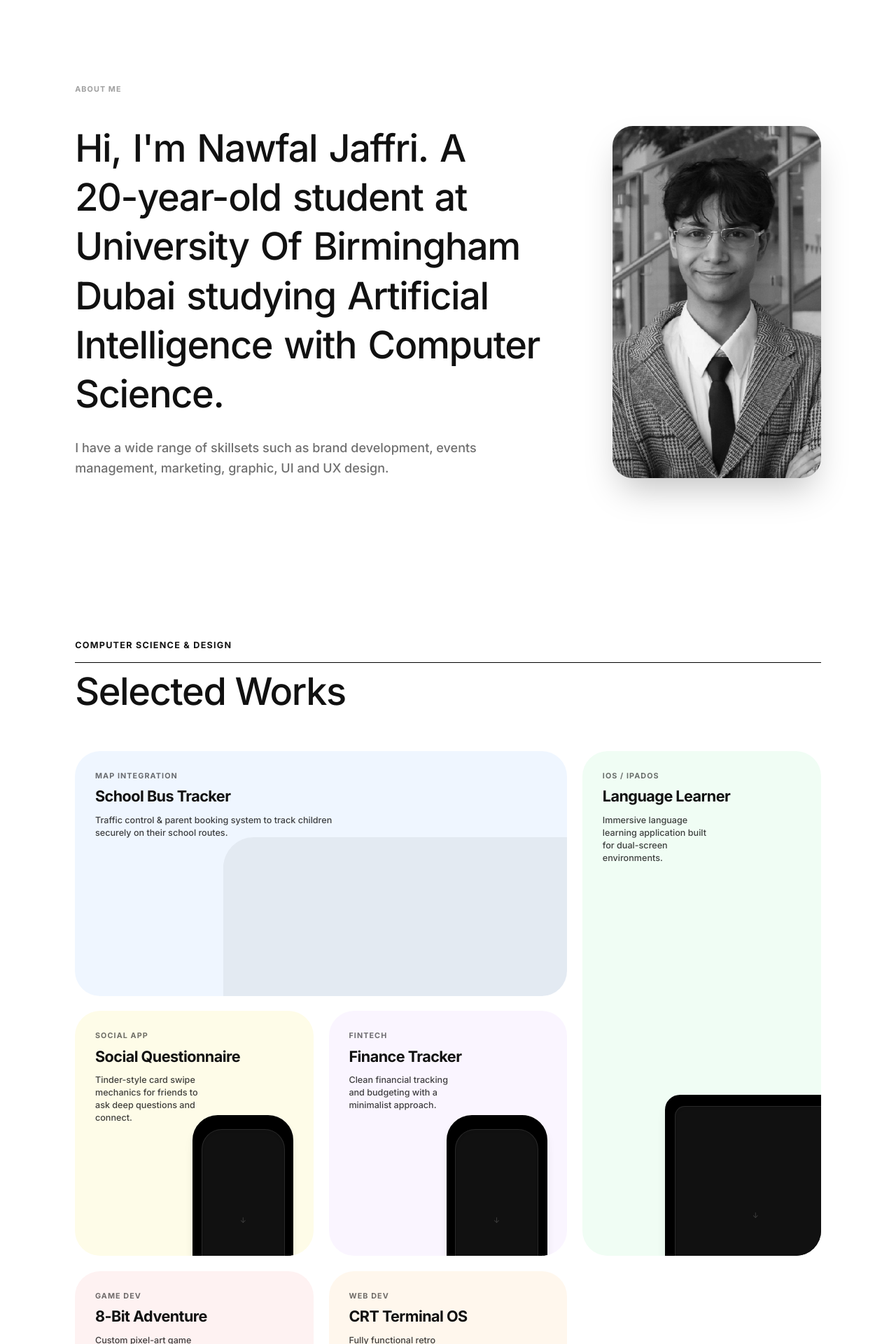
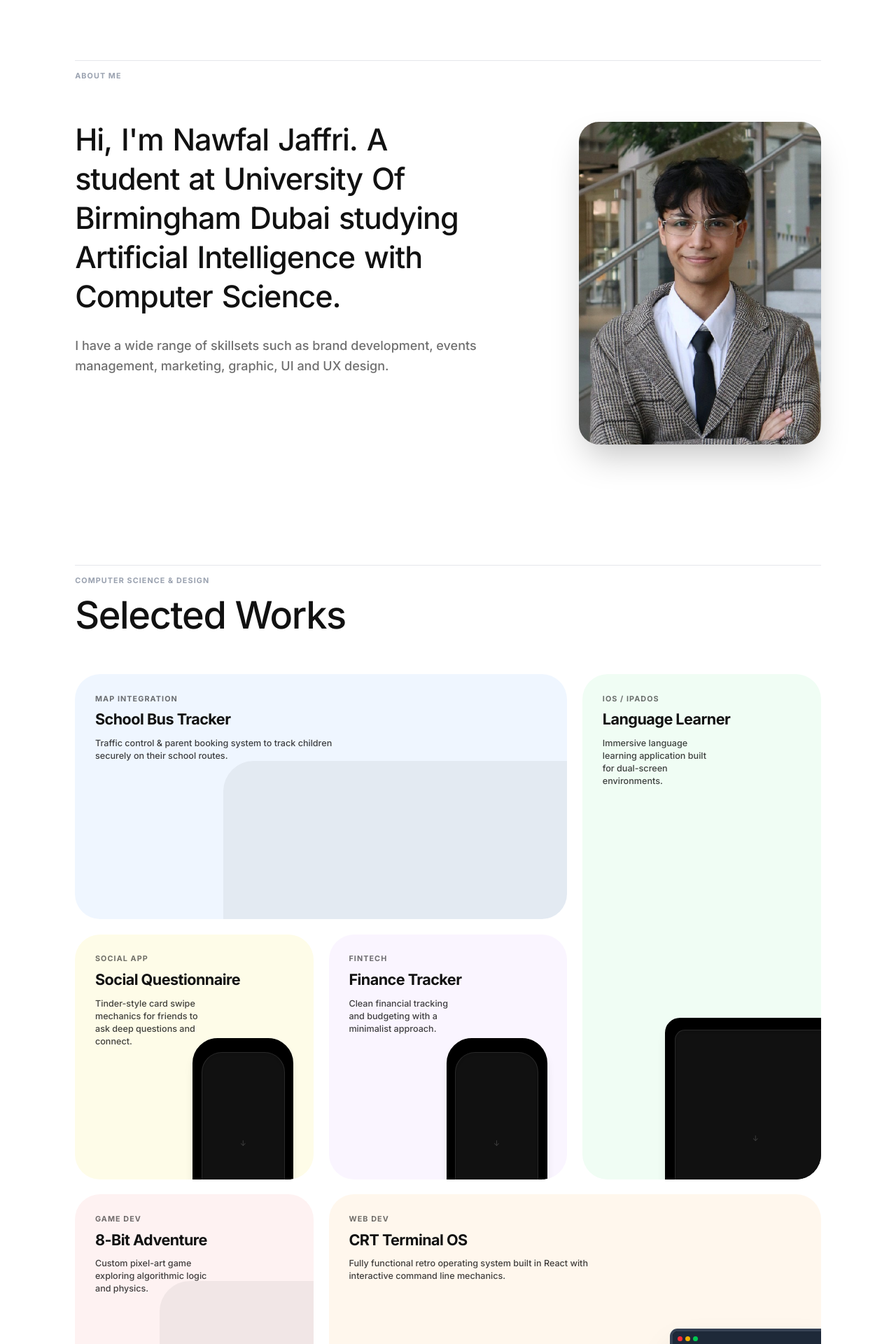
Before and after one commit to nawfaljaffri/portfolio, a Next.js app: page / in a window 1280 px wide. Shown: the part 800-2720 px from the top of the page at 70% size. Built offline with nearby package versions, Linux system fonts and the light colour scheme.

Commit message:
Fix hydration error, Experience section mobile layout, and UI polish

```diff
--- a/app/layout.tsx
+++ b/app/layout.tsx
@@ -14,7 +14,7 @@ export default function RootLayout({
 }>) {
   return (
     <html lang="en" className="h-full antialiased bg-white text-black">
-      <body className="min-h-full flex flex-col">
+      <body className="min-h-full flex flex-col" suppressHydrationWarning>
         <SmoothScroll>{children}</SmoothScroll>
       </body>
     </html>
--- a/components/ui/AboutSection.tsx
+++ b/components/ui/AboutSection.tsx
@@ -6,15 +6,17 @@ import ScrollHighlightText from '../typography/ScrollHighlightText'
 
 export default function AboutSection() {
   return (
-    <section id="about" className="w-full max-w-7xl mx-auto px-6 md:px-12 py-32 bg-white text-[#111]">
+    <section id="about" className="w-full max-w-7xl mx-auto px-6 md:px-12 py-24 bg-white text-[#111]">
       <motion.div
         initial={{ opacity: 0, y: 20 }}
         whileInView={{ opacity: 1, y: 0 }}
         viewport={{ once: true, margin: "-100px" }}
         transition={{ duration: 0.8 }}
-        className="mb-12"
+        className="mb-16"
       >
-        <span className="text-xs font-bold uppercase tracking-widest opacity-40">About Me</span>
+        <h2 className="text-xs font-bold uppercase tracking-widest border-t border-gray-200 pt-4 mb-4 text-gray-400">
+          About Me
+        </h2>
       </motion.div>
 
       <div className="grid grid-cols-1 lg:grid-cols-12 gap-12 lg:gap-24">
@@ -25,11 +27,11 @@ export default function AboutSection() {
           whileInView={{ opacity: 1, y: 0 }}
           viewport={{ once: true, margin: "-100px" }}
           transition={{ duration: 0.8, delay: 0.2 }}
-          className="lg:col-span-8 flex flex-col gap-8"
+          className="lg:col-span-7 flex flex-col gap-8"
         >
           <ScrollHighlightText
-            text="Hi, I'm Nawfal Jaffri. A 20-year-old student at University Of Birmingham Dubai studying Artificial Intelligence with Computer Science."
-            className="text-4xl md:text-5xl lg:text-6xl font-medium tracking-tight leading-[1.2]"
+            text="Hi, I'm Nawfal Jaffri. A student at University Of Birmingham Dubai studying Artificial Intelligence with Computer Science."
+            className="text-4xl md:text-5xl lg:text-5xl font-medium tracking-tight leading-[1.2]"
           />
           <p className="text-lg md:text-xl font-medium opacity-60 max-w-2xl leading-relaxed">
             I have a wide range of skillsets such as brand development, events management, marketing, graphic, UI and UX design.
@@ -42,13 +44,13 @@ export default function AboutSection() {
           whileInView={{ opacity: 1, y: 0 }}
           viewport={{ once: true, margin: "-100px" }}
           transition={{ duration: 0.8, delay: 0.4 }}
-          className="lg:col-span-4 flex justify-center lg:justify-end"
+          className="lg:col-span-5 flex justify-center lg:justify-end"
         >
           <div className="w-full max-w-sm aspect-[3/4] bg-gray-100 rounded-[2rem] overflow-hidden shadow-2xl relative">
             <img
               src="/profile.jpg"
               alt="Nawfal Jaffri"
-              className="w-full h-full object-cover grayscale hover:grayscale-0 transition-all duration-1000 scale-105 hover:scale-100"
+              className="w-full h-full object-cover transition-transform duration-1000 hover:scale-105"
               onError={(e) => {
                 e.currentTarget.style.display = 'none';
               }}
--- a/components/ui/BentoGrid.tsx
+++ b/components/ui/BentoGrid.tsx
@@ -71,7 +71,7 @@ const projects: Project[] = [
     category: 'Web Dev',
     description: 'Fully functional retro operating system built in React with interactive command line mechanics.',
     color: 'bg-orange-50 text-[#111]',
-    colSpan: 'md:col-span-1',
+    colSpan: 'md:col-span-2',
     rowSpan: 'md:row-span-1',
     imageLayout: 'terminal'
   }
@@ -79,7 +79,7 @@ const projects: Project[] = [
 
 export default function BentoGrid() {
   return (
-    <section id="projects" className="w-full max-w-7xl mx-auto px-6 md:px-12 py-32 bg-white text-[#111]">
+    <section id="projects" className="w-full max-w-7xl mx-auto px-6 md:px-12 py-24 bg-white text-[#111]">
       <motion.div
         initial={{ opacity: 0, y: 20 }}
         whileInView={{ opacity: 1, y: 0 }}
@@ -87,7 +87,9 @@ export default function BentoGrid() {
         transition={{ duration: 0.8 }}
         className="mb-16"
       >
-        <h2 className="text-sm font-bold uppercase tracking-widest border-b border-black pb-4 mb-4">Computer Science & Design</h2>
+        <h2 className="text-xs font-bold uppercase tracking-widest border-t border-gray-200 pt-4 mb-4 text-gray-400">
+          Computer Science & Design
+        </h2>
         <h3 className="text-4xl md:text-6xl font-medium tracking-tight">Selected Works</h3>
       </motion.div>
 
--- a/components/ui/ExperienceSection.tsx
+++ b/components/ui/ExperienceSection.tsx
@@ -4,22 +4,141 @@ import React, { useRef } from 'react'
 import { motion, useScroll, useSpring } from 'framer-motion'
 
 const experience = [
-  { company: "Susty", location: "Dubai, UAE", roles: [{ title: "Application Content Developer", date: "05/2025–Present" }] },
-  { company: "AIESEC in UAE", location: "Abu Dhabi", roles: [{ title: "Marketing Local Vice President", date: "05/2026–Present" }] },
-  { company: "University Of Birmingham Dubai", location: "Dubai, UAE", roles: [{ title: "Google Developer's Group Lead", date: "05/2026–Present" }, { title: "Founder & VP, Food and Health Society", date: "09/2025–06/2026" }, { title: "Lead Graphic Designer, Student Association", date: "09/2025–Present" }] },
-  { company: "Alyx Society", location: "Dubai, UAE", roles: [{ title: "Director of Event Management", date: "10/2023–11/2024" }, { title: "Media and Marketing Co-Head", date: "04/2023–10/2023" }] },
-  { company: "Unipreneur Inc.", location: "Dubai, UAE", roles: [{ title: "Event Co-ordinator & Ambassador", date: "10/2023–12/2024" }] },
-  { company: "QuixMun", location: "Dubai, UAE", roles: [{ title: "Head of Business Development", date: "08/2023–06/2024" }] }
+  {
+    company: "Susty",
+    location: "Dubai, UAE",
+    roles: [
+      {
+        title: "Application Content Developer",
+        date: "05/2025–Present",
+        description: [
+          "Developed 70+ interactive sustainability experiences (quizzes, stories, and gamification modules).",
+          "Boosted new users by 53% and overall platform user engagement by 48%.",
+          "Partnered with 40+ local brands and universities to align content with campaigns."
+        ]
+      }
+    ]
+  },
+  {
+    company: "AIESEC in UAE",
+    location: "Abu Dhabi",
+    roles: [
+      {
+        title: "Marketing Local Vice President",
+        date: "05/2026–Present",
+        description: [
+          "Hosted extensive workshops on Branding, Marketing, & Graphic Design.",
+          "Directed the comprehensive state-level rebranding of the organization."
+        ]
+      }
+    ]
+  },
+  {
+    company: "University Of Birmingham Dubai",
+    location: "Dubai, UAE",
+    roles: [
+      {
+        title: "President Lead, Google Developer's Group On Campus",
+        date: "05/2026–Present",
+        description: [
+          "Fostered a vibrant student developer community via GDG campus initiatives."
+        ]
+      },
+      {
+        title: "Founder & VP, Food and Health Society",
+        date: "09/2025–06/2026",
+        description: [
+          "Led debut campus event: sold 500+ tickets and generated 10,000+ AED in revenue.",
+          "Managed all finance, marketing, design, and business development operations."
+        ]
+      },
+      {
+        title: "Lead Graphic Designer, Student Association",
+        date: "09/2025–Present",
+        description: [
+          "Designed high-quality posters and managed social media marketing for all university events."
+        ]
+      }
+    ]
+  },
+  {
+    company: "Alyx Society",
+    location: "Dubai, UAE",
+    roles: [
+      {
+        title: "Director of Event Management",
+        date: "10/2023–11/2024",
+        description: [
+          "Secured major partnerships with GITEX, Unipreneur Inc, and AIESEC in UAE.",
+          "Directed logistics, finance, branding, and screened 50+ staff applicants for events."
+        ]
+      },
+      {
+        title: "Media and Marketing Co-Head",
+        date: "04/2023–10/2023",
+        description: [
+          "Pitched Indus Hospital fundraising events specifically targeting cancer patients.",
+          "Led brand design, driving 121k+ views, 450+ applications, and 40,000 AED in funding."
+        ]
+      }
+    ]
+  },
+  {
+    company: "Unipreneur Inc.",
+    location: "Dubai, UAE",
+    roles: [
+      {
+        title: "Event Co-ordinator & Ambassador",
+        date: "10/2023–12/2024",
+        description: [
+          "Co-led management & Emceed the Logimotion'24 exhibition event at DWTC.",
+          "Youth speaker at AIIC (GETEX '24) and MUN Roundtable Speaker during GITEX '23."
+        ]
+      }
+    ]
+  },
+  {
+    company: "QuixMun",
+    location: "Dubai, UAE",
+    roles: [
+      {
+        title: "Head of Business Development",
+        date: "08/2023–06/2024",
+        description: [
+          "Developed brand USP, detailed rules of procedure, and departmental operations.",
+          "Secured 800+ applications (435% above cap) and successfully raised 1,200 AED for charity."
+        ]
+      }
+    ]
+  }
 ]
 
-const ExperienceCard = ({ item }: { item: any }) => (
-  <div className="w-full bg-white border border-gray-100 shadow-sm hover:shadow-xl hover:-translate-y-1 transition-all duration-300 relative group text-left rounded-[2rem] p-6 z-30">
-    <div className="mb-4">
+const ExperienceCard = ({ item }: { item: any }) => {
+  const [isFlipped, setIsFlipped] = React.useState(false);
+
+  return (
+    <div
+      className="w-full relative z-30 cursor-pointer"
+      onClick={() => setIsFlipped(!isFlipped)}
+      style={{ perspective: 1000 }}
+    >
+      <motion.div
+        className="w-full relative grid"
+        animate={{ rotateY: isFlipped ? 180 : 0 }}
+        transition={{ duration: 0.6, type: "spring", stiffness: 200, damping: 20 }}
+        style={{ transformStyle: "preserve-3d" }}
+      >
+        {/* Front Face */}
+        <div
+          className="w-full bg-white border border-gray-100 shadow-sm hover:shadow-xl transition-shadow duration-300 rounded-[2rem] p-6 flex flex-col group [grid-area:1/1]"
+          style={{ backfaceVisibility: "hidden" }}
+        >
+          <div className="mb-4 shrink-0">
             <span className="text-[9px] font-bold uppercase tracking-widest opacity-50 bg-black/5 px-2 py-1 rounded-sm">{item.location}</span>
             <h4 className="text-xl font-bold tracking-tight mt-2 leading-tight">{item.company}</h4>
           </div>
 
-    <div className="flex flex-col gap-3">
+          <div className="flex flex-col gap-3 my-auto">
             {item.roles.map((role: any, roleIdx: number) => (
               <div key={roleIdx} className={`flex flex-col gap-1 ${roleIdx !== 0 ? 'pt-3 border-t border-black/5' : ''}`}>
                 <p className="text-sm font-semibold opacity-90 leading-snug">{role.title}</p>
@@ -27,8 +146,39 @@ const ExperienceCard = ({ item }: { item: any }) => (
               </div>
             ))}
           </div>
+
+          <div className="mt-auto pt-4 border-t border-gray-50 flex justify-end shrink-0">
+            <span className="text-[10px] font-bold uppercase tracking-widest opacity-30 group-hover:opacity-60 transition-opacity flex items-center gap-1">
+              Tap for Details <span className="text-[16px] ml-0.5">⟲</span>
+            </span>
+          </div>
+        </div>
+
+        {/* Back Face */}
+        <div
+          className="w-full h-full bg-gray-50 border border-gray-200 shadow-inner rounded-[2rem] p-6 flex flex-col [grid-area:1/1]"
+          style={{ backfaceVisibility: "hidden", transform: "rotateY(180deg)" }}
+        >
+          <h4 className="text-sm font-bold uppercase tracking-widest opacity-40 mb-4 pb-4 border-b border-gray-200 shrink-0">
+            Role Details
+          </h4>
+          <div className="flex flex-col gap-6">
+            {item.roles.map((role: any, roleIdx: number) => (
+              <div key={roleIdx}>
+                 {item.roles.length > 1 && <h5 className="font-bold text-xs text-balance uppercase opacity-60 mb-2">{role.title}</h5>}
+                 <ul className="list-disc pl-4 text-sm opacity-80 font-medium space-y-1 text-pretty">
+                   {role.description ? role.description.map((point: string, i: number) => (
+                     <li key={i}>{point}</li>
+                   )) : <li>Details forthcoming.</li>}
+                 </ul>
+              </div>
+            ))}
+          </div>
+        </div>
+      </motion.div>
     </div>
   )
+}
 
 export default function ExperienceSection() {
   const containerRef = useRef<HTMLDivElement>(null)
@@ -41,15 +191,14 @@ export default function ExperienceSection() {
   const smoothProgress = useSpring(scrollYProgress, { stiffness: 60, damping: 20 })
 
   return (
-    <section id="experience" className="relative w-full py-24 md:py-32">
+    <section id="experience" className="relative w-full py-24 bg-white text-[#111]">
       <div className="max-w-7xl mx-auto px-6 md:px-12">
 
-        {/* Title Matching 'Selected Works' format */}
         <div className="mb-24">
-          <h2 className="text-xs font-bold uppercase tracking-widest border-b border-black/10 pb-4 mb-4 opacity-80">
+          <h2 className="text-xs font-bold uppercase tracking-widest border-t border-gray-200 pt-4 mb-4 text-gray-400">
             Professional Timeline
           </h2>
-          <h3 className="text-5xl md:text-7xl font-black tracking-tighter">Experience</h3>
+          <h3 className="text-4xl md:text-6xl font-medium tracking-tight">Experience</h3>
         </div>
 
         <div className="relative w-full" ref={containerRef}>
@@ -71,7 +220,7 @@ export default function ExperienceSection() {
           {/* Mobile Layout (Standard 1 column) */}
           <div className="md:hidden flex flex-col gap-12 w-full pl-10 relative z-20">
             {experience.map((item, i) => (
-              <div key={i} className="relative w-full group">
+              <div key={i} className="relative w-full group min-w-0">
                 <div className="absolute top-12 -left-10 w-10 h-1 bg-gray-200 group-hover:bg-black transition-colors duration-500 z-0" />
                 <div className="absolute top-12 -left-[20px] -translate-x-1/2 -translate-y-1/2 w-4 h-4 rounded-full bg-white border-[3px] border-gray-300 group-hover:border-black group-hover:scale-125 transition-all duration-500 z-20" />
                 <ExperienceCard item={item} />
@@ -80,14 +229,14 @@ export default function ExperienceSection() {
           </div>
 
           {/* Desktop Layout (Masonry 2 column alternating) */}
-          <div className="hidden md:flex flex-row gap-16 relative z-20">
+          <div className="hidden md:flex flex-row gap-16 relative z-20 min-w-0">
 
             {/* Left Column */}
-            <div className="flex-1 flex flex-col gap-12">
+            <div className="flex-1 flex flex-col gap-12 min-w-0">
               {experience.map((item, i) => {
                 if (i % 2 !== 0) return null
                 return (
-                  <div key={i} className="relative w-full group">
+                  <div key={i} className="relative w-full group min-w-0">
                     <div className="absolute top-16 -right-8 w-8 h-1 bg-gray-200 group-hover:bg-black transition-colors duration-500 z-0" />
                     <div className="absolute top-16 -right-8 translate-x-1/2 -translate-y-1/2 w-5 h-5 rounded-full bg-white border-[4px] border-gray-200 group-hover:border-black group-hover:scale-125 transition-all duration-500 z-20" />
                     <ExperienceCard item={item} />
@@ -97,11 +246,11 @@ export default function ExperienceSection() {
             </div>
 
             {/* Right Column (Staggered) */}
-            <div className="flex-1 flex flex-col gap-12 pt-32">
+            <div className="flex-1 flex flex-col gap-12 pt-32 min-w-0">
               {experience.map((item, i) => {
                 if (i % 2 === 0) return null
                 return (
-                  <div key={i} className="relative w-full group">
+                  <div key={i} className="relative w-full group min-w-0">
                     <div className="absolute top-16 -left-8 w-8 h-1 bg-gray-200 group-hover:bg-black transition-colors duration-500 z-0" />
                     <div className="absolute top-16 -left-8 -translate-x-1/2 -translate-y-1/2 w-5 h-5 rounded-full bg-white border-[4px] border-gray-200 group-hover:border-black group-hover:scale-125 transition-all duration-500 z-20" />
                     <ExperienceCard item={item} />
--- a/components/ui/SkillsMarquee.tsx
+++ b/components/ui/SkillsMarquee.tsx
@@ -11,8 +11,10 @@ const skills = [
 export default function SkillsMarquee() {
   return (
     <section className="w-full py-24 overflow-hidden bg-white flex flex-col justify-center">
-      <div className="mb-12 px-6 md:px-12 text-center">
-        <span className="text-xs font-bold uppercase tracking-widest opacity-40 text-[#111]">Toolkit & Languages</span>
+      <div className="mb-16 px-6 md:px-12 max-w-7xl mx-auto w-full">
+        <h2 className="text-xs font-bold uppercase tracking-widest border-t border-gray-200 pt-4 mb-4 text-gray-400">
+          Toolkit & Languages
+        </h2>
       </div>
 
       <div className="relative flex overflow-x-hidden w-full">
```
Lines whose indentation alone changed are shown as unchanged.
